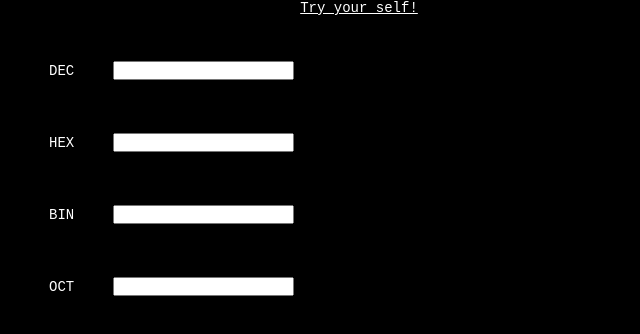
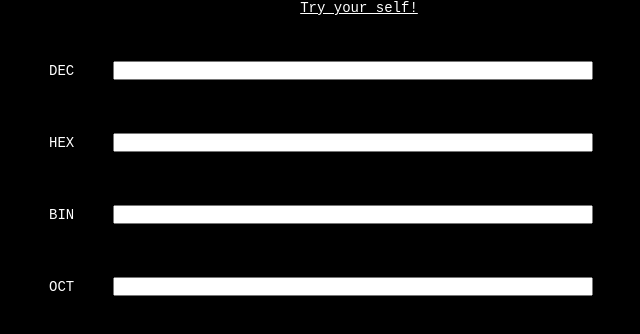
Before and after one commit to rlx0080/dongwonhigh, a plain HTML site: page index.html in a window 1280 px wide. Shown: the whole page, without its empty margins (281-921 px from the left). Drawn offline with Linux system fonts and the light colour scheme.

Commit message:
Update style.css

```diff
--- a/style.css
+++ b/style.css
@@ -155,3 +155,6 @@ p{
     color: white;
     padding-top: 3rem;
 }
+input{
+    width: 70%;
+}
```
